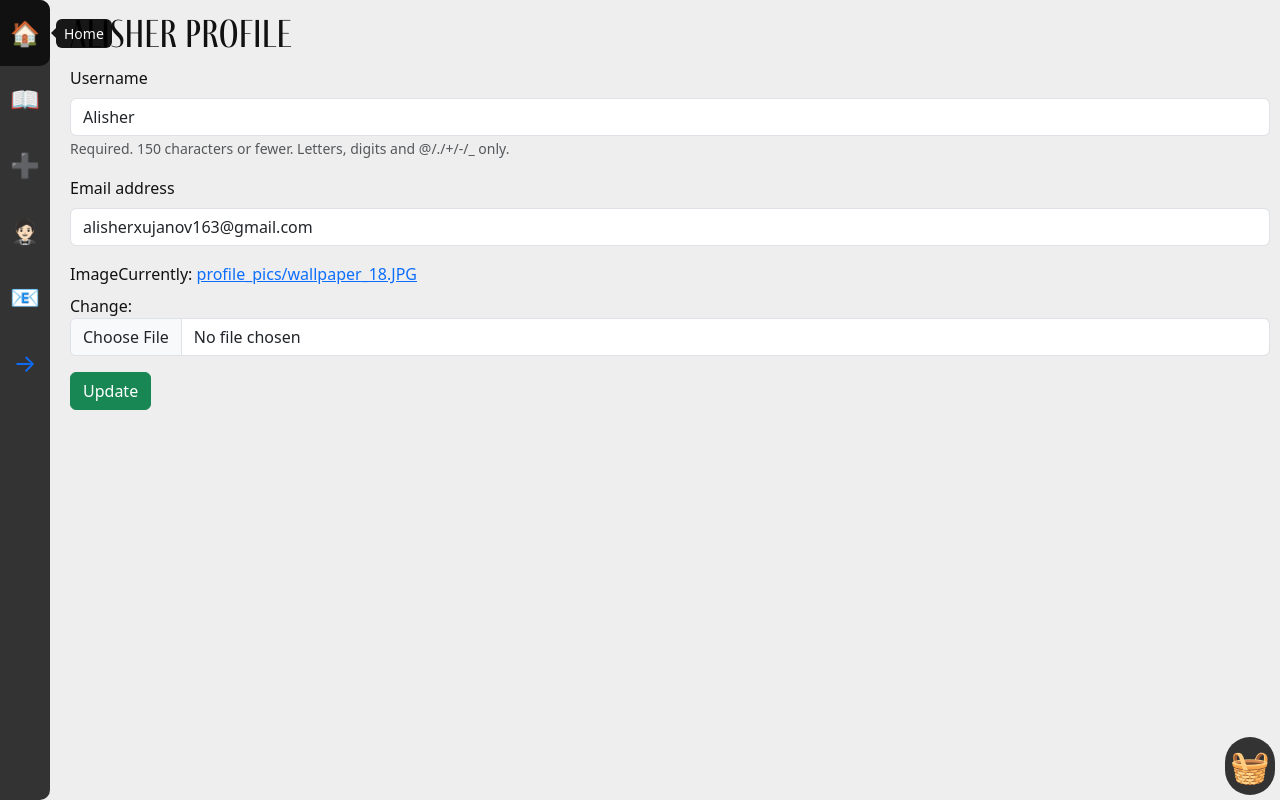
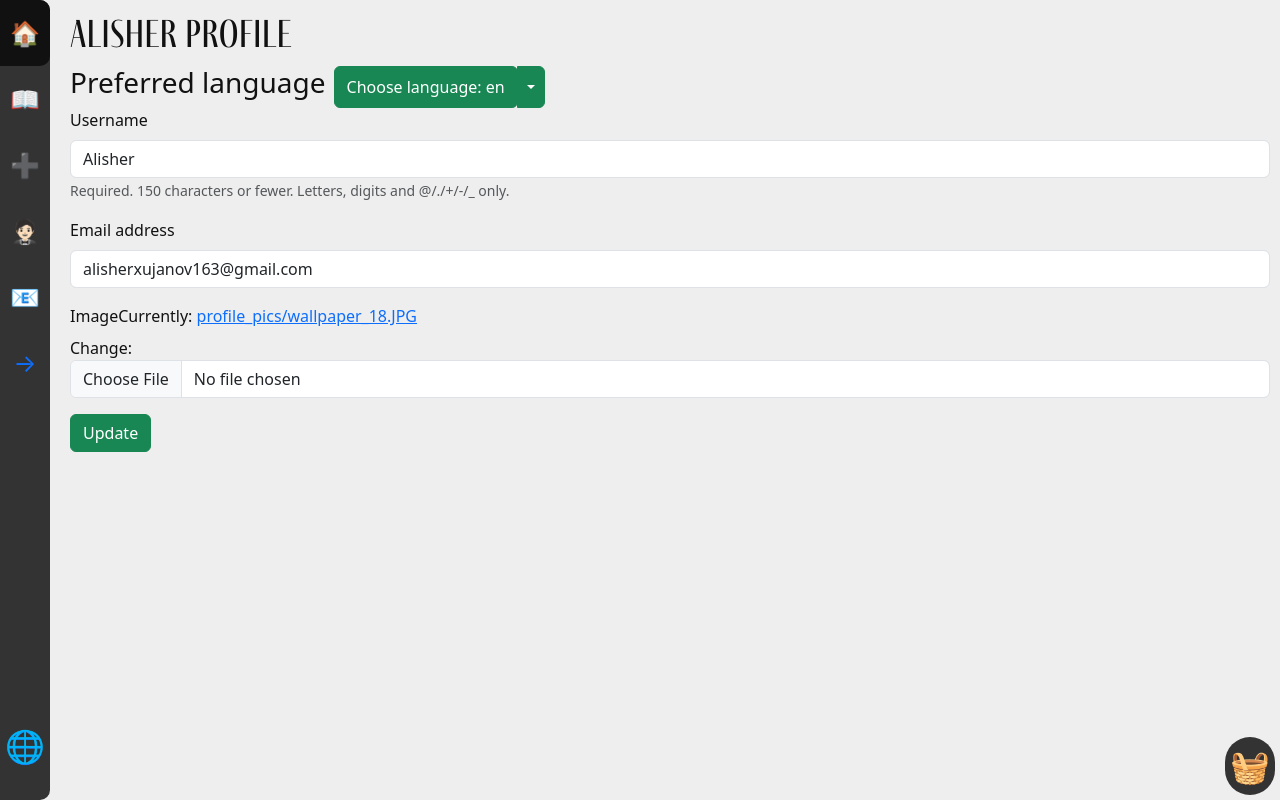
Before and after one commit to AlisherXujanov/FullStack3, a Django app: page /en/users/profile/ in a window 1280 px wide. Run offline with Django 4.2, Linux system fonts and the light colour scheme; a user stored in the database is signed in; data comes from the database, SQL or seed files in the repository; some libraries are stand-ins or nearby versions.

Commit message:
ready translations

```diff
--- a/first_project/static/css/base.css
+++ b/first_project/static/css/base.css
@@ -90,3 +90,12 @@ main#logged-in-menu > div:last-child {
 .logged-out-navbar a:hover {
     background-color: green;
 }
+
+
+#current-language {
+    position: absolute;
+    bottom: 30px;
+    left: 5px;
+    font-size: 2em;
+    cursor: pointer;
+}
--- a/first_project/templates/navbar.html
+++ b/first_project/templates/navbar.html
@@ -1,3 +1,7 @@
+{% load i18n %}
+
+{% get_available_languages as languages %}
+{% get_current_language as language %}
 <nav>
     <a href="{% url 'home_page' %}" data-bs-toggle="tooltip" data-bs-placement="top" title="Home">
         🏠
@@ -17,4 +21,9 @@
     <a href="{% url 'logout' %}" data-bs-toggle="tooltip" data-bs-placement="top" title="Logout">
         &rightarrow;
     </a>
+
+
+    <span id="current-language" href="#" data-bs-toggle="tooltip" data-bs-placement="top" title="{{language}}">
+        🌐
+    </span>
 </nav>
--- a/first_project/templates/wishlist.html
+++ b/first_project/templates/wishlist.html
@@ -1,9 +1,10 @@
 {% extends 'base.html' %}
 {% load static %}
 {% load django_bootstrap5 %}
+{% load i18n %}
 
 {% block title %}
-  <title>Wishlist. {{ books|length }} items</title>
+  <title>{% translate "Wishlist." %} {{ books|length }} {% translate "items" %}</title>
 {% endblock %}
 
 {% block style %}
@@ -54,7 +55,7 @@
         </div>
       {% endfor %}
     {% else %}
-      <h2>Your wishlist is empty 😭</h2>
+      <h2>{% translate 'Your wishlist is empty' %} 😭</h2>
     {% endif %}
   </div>
 {% endblock %}
--- a/first_project/users/templates/profile.html
+++ b/first_project/users/templates/profile.html
@@ -1,17 +1,34 @@
 {% extends 'base.html' %}
 {% load static %}
 {% load django_bootstrap5 %}
+{% load i18n %}
 
 {% block title %}
-  <title>{{ user.username }} profile</title>
+  <title>{{ user.username }} {% translate "profile" %}</title>
 {% endblock %}
 
 {% block content %}
-  <h1>{{ user.username }} profile</h1>
+  <h1>{{ user.username }} {% translate "profile" %}</h1>
 
-  <form method="POST"
-    enctype="multipart/form-data"
-  >
+  <div class="btn-group">
+    {% get_available_languages as languages %}
+    {% get_current_language as language %}
+    <h3>{% translate "Preferred language" %}</h3>
+
+    <button type="button" class="btn btn-success rounded ms-2">{% translate "Choose language" %}: {{ language }}</button>
+    <button type="button" class="btn btn-success dropdown-toggle dropdown-toggle-split" data-bs-toggle="dropdown" aria-expanded="false"><span class="visually-hidden">Toggle Dropdown</span></button>
+    <ul class="dropdown-menu">
+      {% for lang_code, lang_name in languages %}
+        <li>
+          <a class="dropdown-item" href="{% url 'translate' lang_code %}">
+            <strong>{{ lang_name }}</strong>
+          </a>
+        </li>
+      {% endfor %}
+    </ul>
+  </div>
+
+  <form method="POST" enctype="multipart/form-data">
     {% csrf_token %}
 
     {% if u_form.errors %}
@@ -24,7 +41,7 @@
     {% bootstrap_form u_form %}
     {% bootstrap_form p_form %}
 
-    <button class="btn btn-success" type="submit">Update</button>
+    <button class="btn btn-success" type="submit">{% translate "Update" %}</button>
   </form>
 {% endblock %}
 
```
Also changed, not shown: Django.md (+0 -17 lines), first_project/first_project/views.py (+6 -4 lines), first_project/locale/en/LC_MESSAGES/django.po, first_project/locale/ru/LC_MESSAGES/django.po, first_project/locale/uz/LC_MESSAGES/django.po, 2 other files.
